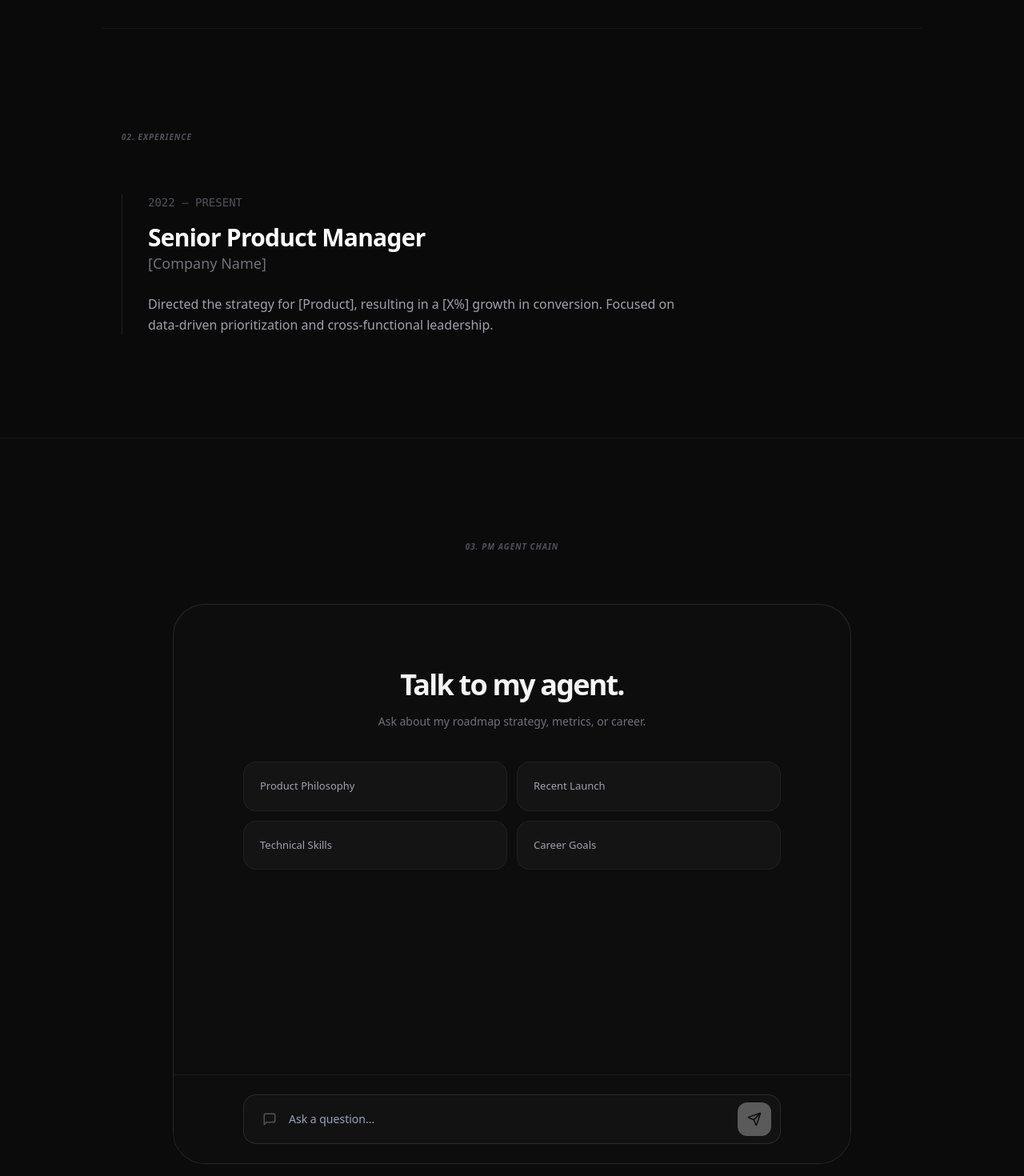
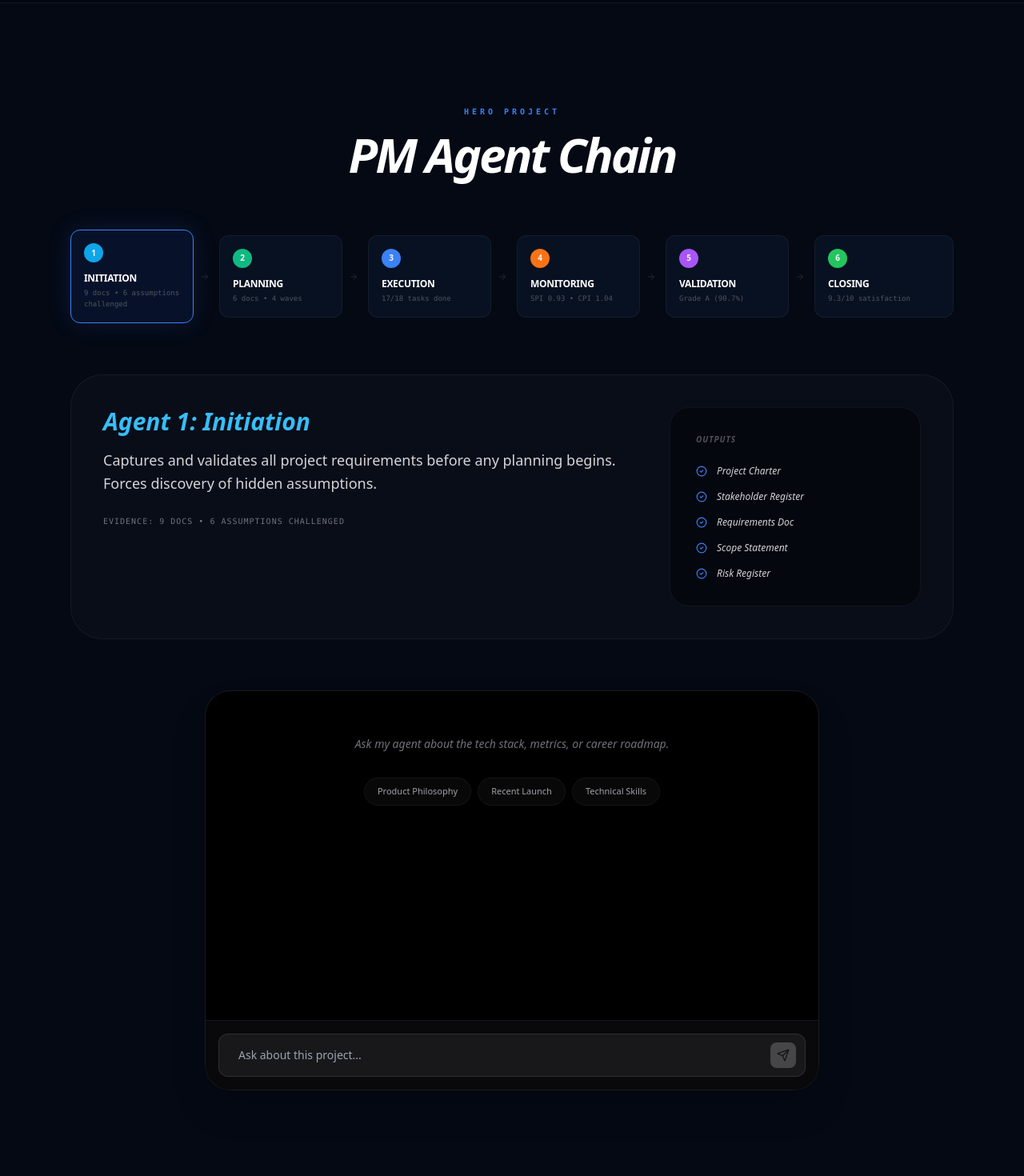
Before and after one commit to 6ghdvg5rzq-ops/my-pm-agent, a Next.js app: page / in a window 1280 px wide. Shown: the part 780-2250 px from the top of the page at 80% size. Built offline with nearby package versions, Linux system fonts and the light colour scheme.

Commit message:
Final High-Fidelity Agent Dashboard

```diff
--- a/app/page.tsx
+++ b/app/page.tsx
@@ -2,11 +2,61 @@
 
 import { useChat } from 'ai/react';
 import { motion, AnimatePresence } from 'framer-motion';
-import { Send, Sparkles, Mail, Linkedin, ArrowUpRight, Github, MessageSquare, User, ExternalLink } from 'lucide-react';
-import { useEffect, useRef } from 'react';
+import {
+  Send, Sparkles, Mail, Linkedin, ArrowUpRight, Github,
+  MessageSquare, User, ExternalLink, CheckCircle2, ArrowRight
+} from 'lucide-react';
+import { useEffect, useRef, useState } from 'react';
+
+// 1. THIS IS THE DATA OBJECT YOU WERE MISSING
+const AGENT_DATA = {
+  1: {
+    title: "Initiation",
+    role: "Captures and validates all project requirements before any planning begins. Forces discovery of hidden assumptions.",
+    evidence: "9 docs • 6 assumptions challenged",
+    outputs: ["Project Charter", "Stakeholder Register", "Requirements Doc", "Scope Statement", "Risk Register"],
+    color: "bg-sky-500", border: "border-sky-500/50", text: "text-sky-400"
+  },
+  2: {
+    title: "Planning",
+    role: "Decomposes scope into executable waves with dependency mapping. Produces full PMI-compliant planning artifacts.",
+    evidence: "6 docs • 4 waves",
+    outputs: ["WBS", "Gantt Chart", "Wave Plan", "Resource Plan", "Communication Plan"],
+    color: "bg-emerald-500", border: "border-emerald-500/50", text: "text-emerald-400"
+  },
+  3: {
+    title: "Execution",
+    role: "Executes tasks wave by wave with evidence capture. Feeds into Monitoring agent in real time.",
+    evidence: "17/18 tasks done",
+    outputs: ["Task Completion Reports", "Wave Status Updates", "Issue Log", "Change Requests"],
+    color: "bg-blue-500", border: "border-blue-500/50", text: "text-blue-400"
+  },
+  4: {
+    title: "Monitoring",
+    role: "Tracks schedule and cost performance using Earned Value Management. Triggers remediation loops when thresholds breach.",
+    evidence: "SPI 0.93 • CPI 1.04",
+    outputs: ["KPI Dashboard", "EV Analysis", "Variance Reports", "Forecast to Complete"],
+    color: "bg-orange-500", border: "border-orange-500/50", text: "text-orange-400"
+  },
+  5: {
+    title: "Validation",
+    role: "Verifies what MUST be true, not just what was done. Can trigger a FAIL → Execution remediation loop.",
+    evidence: "Grade A (90.7%)",
+    outputs: ["Quality Scorecard", "Goal-Backward Report", "FAIL/PASS Decision"],
+    color: "bg-purple-500", border: "border-purple-500/50", text: "text-purple-400"
+  },
+  6: {
+    title: "Closing",
+    role: "Captures final metrics, lessons learned, and satisfaction scores. Archives everything for future agent context.",
+    evidence: "9.3/10 satisfaction",
+    outputs: ["Lessons Learned", "Final Report", "Satisfaction Score", "Knowledge Base Update"],
+    color: "bg-green-500", border: "border-green-500/50", text: "text-green-400"
+  }
+};
 
 export default function PMPortfolio() {
   const { messages, input, handleInputChange, handleSubmit, setInput } = useChat();
+  const [selectedAgent, setSelectedAgent] = useState(1); // Track which agent is clicked
   const scrollRef = useRef<HTMLDivElement>(null);
 
   useEffect(() => {
@@ -15,150 +65,148 @@ export default function PMPortfolio() {
 
   const scrollTo = (id: string) => {
     const element = document.getElementById(id);
-    if (element) {
-      element.scrollIntoView({ behavior: 'smooth' });
-    }
+    if (element) element.scrollIntoView({ behavior: 'smooth' });
   };
 
   const suggestions = [
     { label: "Product Philosophy", prompt: "What is your philosophy on building products?" },
     { label: "Recent Launch", prompt: "Tell me about your most successful product launch." },
     { label: "Technical Skills", prompt: "How do you work with engineering teams?" },
-    { label: "Career Goals", prompt: "What are you looking for in your next PM role?" },
   ];
 
   return (
-    <div className="bg-[#0a0a0a] text-zinc-100 font-sans selection:bg-blue-500/30 min-h-screen pb-20">
+    <div className="bg-[#030712] text-zinc-100 font-sans selection:bg-blue-500/30 min-h-screen">
 
-      {/* --- TABS NAVIGATION --- */}
-      <nav className="fixed top-0 left-0 right-0 z-50 border-b border-white/5 bg-[#0a0a0a]/80 backdrop-blur-md">
+      {/* TABS NAVIGATION */}
+      <nav className="fixed top-0 left-0 right-0 z-50 border-b border-white/5 bg-[#030712]/80 backdrop-blur-md">
         <div className="max-w-6xl mx-auto px-8 h-20 flex items-center justify-between">
-          <div className="font-bold text-lg tracking-tighter text-white">
+          <div className="font-bold text-lg tracking-tighter text-white uppercase italic">
              [YOUR NAME]
           </div>
-
           <div className="hidden md:flex items-center gap-8">
             {['About', 'Experience', 'PM Agent Chain', 'Case Study', 'Contact'].map((tab) => (
-              <button
-                key={tab}
-                onClick={() => scrollTo(tab.toLowerCase().replace(/\s+/g, '-'))}
-                className="text-[11px] font-bold text-zinc-500 hover:text-white transition-colors uppercase tracking-[0.2em]"
-              >
+              <button key={tab} onClick={() => scrollTo(tab.toLowerCase().replace(/\s+/g, '-'))} className="text-[10px] font-bold text-zinc-500 hover:text-white transition-colors uppercase tracking-[0.2em]">
                 {tab}
               </button>
             ))}
           </div>
-
-          <div className="flex gap-4">
-            <Linkedin size={18} className="text-zinc-500 hover:text-white cursor-pointer transition-colors" />
-            <Mail size={18} className="text-zinc-500 hover:text-white cursor-pointer transition-colors" />
-          </div>
+          <div className="flex gap-4"><Linkedin size={18} className="text-zinc-500 hover:text-white cursor-pointer" /><Mail size={18} className="text-zinc-500 hover:text-white cursor-pointer" /></div>
         </div>
       </nav>
 
-      {/* --- SECTION 1: ABOUT --- */}
+      {/* ABOUT SECTION */}
       <section id="about" className="pt-48 pb-32 px-6 max-w-5xl mx-auto">
         <motion.div initial={{ opacity: 0, y: 20 }} whileInView={{ opacity: 1, y: 0 }} transition={{ duration: 0.8 }}>
           <h2 className="text-zinc-600 uppercase tracking-widest text-[10px] font-bold mb-12 italic">01. About</h2>
-          <h3 className="text-5xl md:text-8xl font-bold tracking-tighter leading-[0.9] mb-12">
+          <h3 className="text-5xl md:text-8xl font-bold tracking-tighter leading-[0.9] mb-12 italic">
             I craft digital products <br/>
-            <span className="text-zinc-700">with intent and precision.</span>
+            <span className="text-zinc-800">with intent and precision.</span>
           </h3>
-          <p className="text-xl md:text-2xl text-zinc-400 leading-relaxed max-w-2xl font-light">
-            Senior Product Manager specialized in [Your Niche]. I build systems that bridge the gap between human needs and technical possibility.
-          </p>
+          <p className="text-xl md:text-2xl text-zinc-400 leading-relaxed max-w-2xl font-light">Senior Product Manager bridging human needs and technical possibility.</p>
         </motion.div>
       </section>
 
-      {/* --- SECTION 2: EXPERIENCE --- */}
-      <section id="experience" className="py-32 px-6 max-w-5xl mx-auto border-t border-white/5">
-        <h2 className="text-zinc-600 uppercase tracking-widest text-[10px] font-bold mb-16 italic">02. Experience</h2>
-        <div className="space-y-24">
-          <div className="group border-l border-white/10 pl-8 hover:border-blue-500 transition-colors">
-            <p className="text-zinc-600 text-sm mb-4 font-mono">2022 — PRESENT</p>
-            <h4 className="text-3xl font-bold text-white tracking-tight">Senior Product Manager</h4>
-            <p className="text-zinc-500 text-lg mb-6">[Company Name]</p>
-            <p className="text-zinc-400 leading-relaxed max-w-2xl">Directed the strategy for [Product], resulting in a [X%] growth in conversion. Focused on data-driven prioritization and cross-functional leadership.</p>
+      {/* --- RE-BUILT SECTION 3: PM AGENT CHAIN DASHBOARD --- */}
+      <section id="pm-agent-chain" className="py-32 border-y border-white/5 bg-[#040914]">
+        <div className="max-w-6xl mx-auto px-6 text-center">
+          <p className="text-blue-500 font-mono text-[10px] tracking-[0.4em] uppercase mb-4 font-bold">Hero Project</p>
+          <h2 className="text-5xl md:text-6xl font-bold tracking-tighter text-white mb-16 italic">PM Agent Chain</h2>
+
+          {/* 6-Agent Architecture Flow */}
+          <div className="flex flex-wrap lg:flex-nowrap items-center justify-between gap-3 mb-16 relative">
+            {[1, 2, 3, 4, 5, 6].map((num) => (
+              <div key={num} className="flex flex-1 items-center gap-2">
+                <button
+                  onClick={() => setSelectedAgent(num)}
+                  className={`w-full p-4 rounded-xl border text-left transition-all duration-300 ${selectedAgent === num ? 'bg-blue-600/10 border-blue-500 shadow-[0_0_30px_rgba(59,130,246,0.15)]' : 'bg-[#081121] border-white/5 hover:border-white/10'}`}
+                >
+                  <div className={`w-6 h-6 rounded-full mb-3 flex items-center justify-center text-[10px] font-bold ${AGENT_DATA[num].color}`}>{num}</div>
+                  <h4 className="text-xs font-bold text-white mb-1 uppercase tracking-tight">{AGENT_DATA[num].title}</h4>
+                  <p className="text-[9px] text-zinc-600 font-mono">{AGENT_DATA[num].evidence}</p>
+                </button>
+                {num < 6 && <ArrowRight size={14} className="text-zinc-800 hidden lg:block" />}
+              </div>
+            ))}
           </div>
-        </div>
-      </section>
 
-      {/* --- SECTION 3: PM AGENT CHAIN (The Chat) --- */}
-      <section id="pm-agent-chain" className="py-32 border-y border-white/5 bg-zinc-900/10">
-        <div className="max-w-4xl mx-auto px-6">
-          <h2 className="text-zinc-600 uppercase tracking-widest text-[10px] font-bold mb-16 text-center italic">03. PM Agent Chain</h2>
+          {/* Dynamic Details Box */}
+          <motion.div
+            key={selectedAgent} initial={{ opacity: 0, y: 10 }} animate={{ opacity: 1, y: 0 }}
+            className="grid grid-cols-1 md:grid-cols-3 gap-10 p-10 rounded-[2.5rem] bg-white/[0.02] border border-white/5 text-left mb-16"
+          >
+            <div className="md:col-span-2">
+              <h4 className={`text-3xl font-bold mb-4 italic ${AGENT_DATA[selectedAgent].text}`}>Agent {selectedAgent}: {AGENT_DATA[selectedAgent].title}</h4>
+              <p className="text-zinc-300 text-lg leading-relaxed mb-6 font-light">{AGENT_DATA[selectedAgent].role}</p>
+              <p className="text-[10px] font-mono text-zinc-500 uppercase tracking-widest">Evidence: {AGENT_DATA[selectedAgent].evidence}</p>
+            </div>
+            <div className="bg-black/40 p-8 rounded-3xl border border-white/5">
+              <p className="text-[10px] text-zinc-600 uppercase font-bold tracking-widest mb-6 italic">Outputs</p>
+              <ul className="space-y-4">
+                {AGENT_DATA[selectedAgent].outputs.map(out => (
+                  <li key={out} className="flex items-center gap-3 text-xs text-zinc-300 italic"><CheckCircle2 size={14} className="text-blue-500" /> {out}</li>
+                ))}
+              </ul>
+            </div>
+          </motion.div>
 
-          <div className="border border-white/10 rounded-[2.5rem] bg-[#0d0d0d] h-[700px] flex flex-col overflow-hidden shadow-3xl shadow-black relative group">
+          {/* Chatbot Interface (Integrated below the chain) */}
+          <div className="max-w-3xl mx-auto border border-white/10 rounded-[2rem] bg-black h-[500px] flex flex-col overflow-hidden shadow-2xl">
             <div className="flex-1 overflow-y-auto p-8 custom-scrollbar" ref={scrollRef}>
               <AnimatePresence>
                 {messages.length === 0 && (
-                  <motion.div initial={{ opacity: 0 }} animate={{ opacity: 1 }} className="space-y-10 py-12">
-                    <div className="space-y-4 text-center">
-                        <h3 className="text-4xl font-bold tracking-tighter">Talk to my agent.</h3>
-                        <p className="text-zinc-500 text-sm">Ask about my roadmap strategy, metrics, or career.</p>
-                    </div>
-                    <div className="grid grid-cols-1 sm:grid-cols-2 gap-3 max-w-2xl mx-auto">
+                  <motion.div initial={{ opacity: 0 }} animate={{ opacity: 1 }} className="space-y-8 py-6">
+                    <p className="text-zinc-500 text-sm italic">Ask my agent about the tech stack, metrics, or career roadmap.</p>
+                    <div className="flex flex-wrap justify-center gap-2">
                       {suggestions.map((item) => (
-                        <button key={item.label} onClick={() => setInput(item.prompt)} className="text-left p-5 rounded-2xl border border-white/5 bg-white/[0.03] hover:bg-white/[0.08] transition-all text-[13px] text-zinc-400 hover:text-white group flex justify-between items-center">
+                        <button key={item.label} onClick={() => setInput(item.prompt)} className="px-4 py-2 rounded-full border border-white/5 bg-white/[0.03] hover:bg-white/[0.08] text-[11px] text-zinc-400">
                           {item.label}
-                          <ArrowUpRight size={14} className="opacity-0 group-hover:opacity-100 transition-opacity" />
                         </button>
                       ))}
                     </div>
                   </motion.div>
                 )}
               </AnimatePresence>
-
-              <div className="space-y-8">
+              <div className="space-y-6">
                 {messages.map((m) => (
-                  <motion.div initial={{ opacity: 0, y: 10 }} animate={{ opacity: 1, y: 0 }} key={m.id} className={`flex gap-4 ${m.role === 'user' ? 'justify-end' : 'justify-start'}`}>
-                    {m.role !== 'user' && <div className="w-9 h-9 rounded-xl bg-blue-600/10 border border-blue-500/20 flex items-center justify-center text-blue-400 shrink-0"><Sparkles size={16} /></div>}
-                    <div className={`max-w-[80%] rounded-[1.25rem] px-6 py-4 text-[15px] leading-relaxed ${m.role === 'user' ? 'bg-white text-black font-medium' : 'bg-zinc-900 border border-white/10 text-zinc-300'}`}>
-                      {m.content}
-                    </div>
-                  </motion.div>
+                  <div key={m.id} className={`flex gap-4 ${m.role === 'user' ? 'justify-end' : 'justify-start'}`}>
+                    {m.role !== 'user' && <div className="w-8 h-8 rounded-lg bg-blue-600/10 flex items-center justify-center text-blue-400 shrink-0"><Sparkles size={14} /></div>}
+                    <div className={`max-w-[80%] rounded-2xl px-5 py-3 text-sm leading-relaxed ${m.role === 'user' ? 'bg-white text-black font-medium shadow-xl' : 'bg-zinc-900 border border-white/10 text-zinc-300'}`}>{m.content}</div>
+                  </div>
                 ))}
               </div>
             </div>
-
-            <div className="p-6 border-t border-white/5 bg-[#0d0d0d]">
-              <form onSubmit={handleSubmit} className="relative flex items-center max-w-2xl mx-auto">
-                <input className="w-full bg-zinc-900/50 border border-white/10 rounded-2xl py-5 pl-14 pr-16 outline-none focus:border-blue-500/40 focus:ring-4 focus:ring-blue-500/5 transition-all text-sm" value={input} placeholder="Ask a question..." onChange={handleInputChange} />
-                <MessageSquare className="absolute left-6 text-zinc-600" size={18} />
-                <button type="submit" disabled={!input} className="absolute right-3 p-3 bg-white text-black rounded-xl hover:scale-105 active:scale-95 transition-all disabled:opacity-30"><Send size={18} /></button>
-              </form>
-            </div>
+            <form onSubmit={handleSubmit} className="p-4 bg-zinc-950 border-t border-white/5 relative">
+              <input className="w-full bg-zinc-900 border border-white/10 rounded-xl py-4 pl-6 pr-14 outline-none focus:border-blue-500/50 transition-all text-sm" value={input} placeholder="Ask about this project..." onChange={handleInputChange} />
+              <button type="submit" disabled={!input} className="absolute right-7 top-1/2 -translate-y-1/2 p-2 bg-white text-black rounded-lg disabled:opacity-20 transition-all"><Send size={16} /></button>
+            </form>
           </div>
         </div>
       </section>
 
-      {/* --- SECTION 4: CASE STUDY --- */}
+      {/* CASE STUDY SECTION */}
       <section id="case-study" className="py-32 px-6 max-w-6xl mx-auto border-t border-white/5">
         <h2 className="text-zinc-600 uppercase tracking-widest text-[10px] font-bold mb-16 italic">04. Case Study</h2>
         <div className="grid grid-cols-1 md:grid-cols-2 gap-10">
-           <div className="aspect-[4/5] bg-zinc-900 rounded-[2.5rem] border border-white/5 p-12 flex flex-col justify-end hover:border-white/20 transition-all group cursor-pointer relative overflow-hidden">
-              <div className="absolute top-12 right-12 opacity-0 group-hover:opacity-100 transition-opacity"><ExternalLink size={24} /></div>
+           <div className="aspect-[4/5] bg-zinc-900 rounded-[2.5rem] border border-white/5 p-12 flex flex-col justify-end hover:border-white/20 transition-all group relative overflow-hidden italic">
               <span className="text-blue-500 font-mono text-[10px] tracking-widest uppercase mb-4">Fintech</span>
-              <h4 className="text-4xl font-bold mb-4 leading-tight">Optimizing Personal <br/>Finance Flows.</h4>
-              <p className="text-zinc-500 text-sm">Reduced churn by 14% through iterative UX research and A/B testing.</p>
+              <h4 className="text-4xl font-bold mb-4 leading-tight text-white italic">Optimizing Personal <br/>Finance Flows.</h4>
+              <p className="text-zinc-500 text-sm">Reduced churn by 14% through iterative UX research.</p>
            </div>
-           <div className="aspect-[4/5] bg-zinc-950 rounded-[2.5rem] border border-white/5 p-12 flex flex-col justify-end hover:border-white/20 transition-all group cursor-pointer">
+           <div className="aspect-[4/5] bg-zinc-950 rounded-[2.5rem] border border-white/5 p-12 flex flex-col justify-end hover:border-white/20 transition-all group italic">
               <span className="text-zinc-600 font-mono text-[10px] tracking-widest uppercase mb-4">Internal Tools</span>
-              <h4 className="text-4xl font-bold mb-4 leading-tight">AI-Driven Roadmap <br/>Prioritization.</h4>
+              <h4 className="text-4xl font-bold mb-4 leading-tight text-white italic">AI-Driven Roadmap <br/>Prioritization.</h4>
               <p className="text-zinc-500 text-sm">Automated stakeholder feedback loops using LLMs.</p>
            </div>
         </div>
       </section>
 
-      {/* --- SECTION 5: CONTACT --- */}
+      {/* CONTACT SECTION */}
       <section id="contact" className="py-60 text-center">
-        <h2 className="text-6xl md:text-9xl font-bold tracking-tighter mb-12 bg-gradient-to-b from-white to-zinc-800 bg-clip-text text-transparent">Get in touch.</h2>
-        <a href="mailto:hello@example.com" className="text-2xl md:text-4xl text-zinc-500 hover:text-white transition-colors font-light tracking-tight border-b border-zinc-800 hover:border-white pb-2">hello@example.com</a>
+        <h2 className="text-6xl md:text-9xl font-bold tracking-tighter mb-12 bg-gradient-to-b from-white to-zinc-800 bg-clip-text text-transparent italic">Get in touch.</h2>
+        <a href="mailto:hello@example.com" className="text-2xl md:text-4xl text-zinc-500 hover:text-white transition-colors font-light tracking-tight border-b border-zinc-800 hover:border-white pb-2 italic">hello@example.com</a>
       </section>
 
-      <footer className="py-20 text-center text-[10px] text-zinc-700 uppercase tracking-[0.5em] font-bold">
-        © 2024 [YOUR NAME] • BUILT FOR PRODUCT LEADERS
-      </footer>
+      <footer className="py-20 text-center text-[10px] text-zinc-700 uppercase tracking-[0.5em] font-bold">© 2024 [YOUR NAME] • PRODUCT LEADERSHIP</footer>
 
       <style jsx global>{`
         .custom-scrollbar::-webkit-scrollbar { width: 4px; }
```
